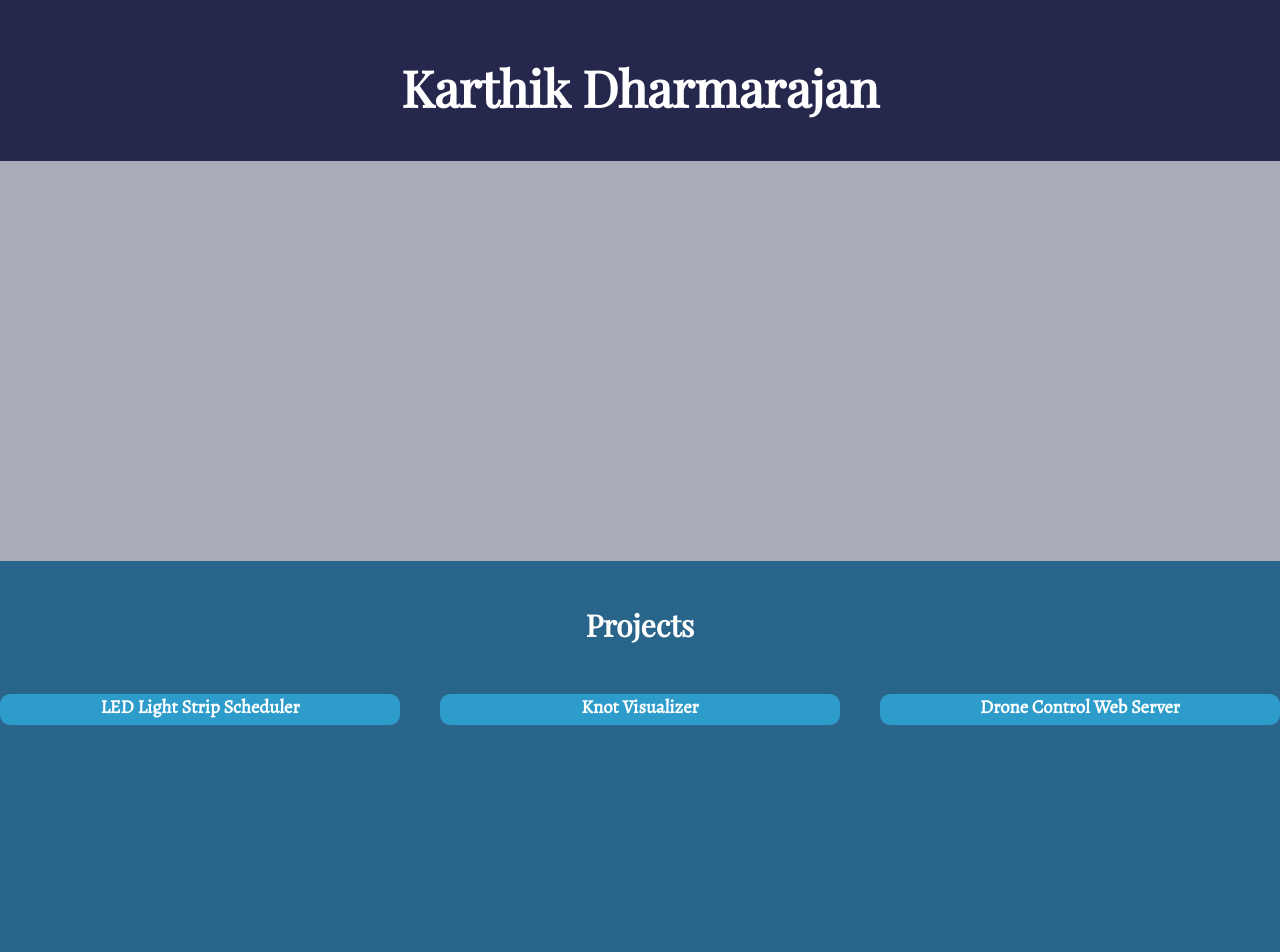
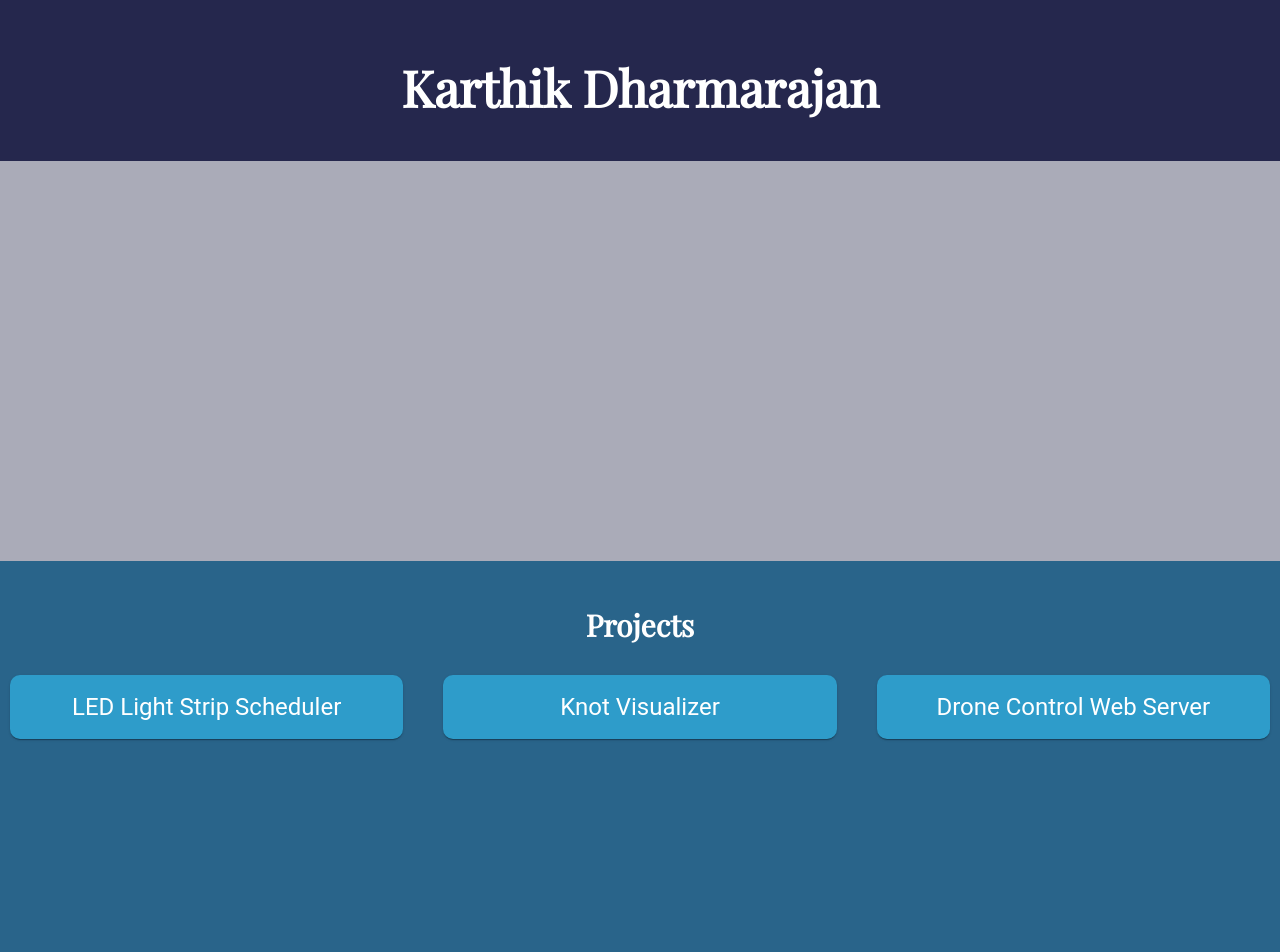
Before and after one commit to KDharmarajanDev/KDharmarajanDev.github.io, a React (Create React App) app in the folder website/: page / in a window 1280 px wide. Shown: the top 952 px of the page. Built offline with nearby package versions, Linux system fonts and the light colour scheme.

Commit message:
Added Cards

```diff
--- a/website/src/App.css
+++ b/website/src/App.css
@@ -41,11 +41,11 @@ body {
 
 #project-section {
   height: 400px;
-  width: 100%;
+  width: auto;
   left: 0;
   background-color: #29648A;
   border: 0;
-  padding: 0;
+  padding: 0px 10px 0px 10px;
   margin: 0;
   overflow-x: hidden;
 }
@@ -63,14 +63,6 @@ body {
   background-color: inherit;
 }
 
-.project-container {
-  background-color: #2E9CCA;
-  border: none;
-  border-radius: 10px;
-  height: 50%;
-  padding: 0;
-}
-
 .project-container-title {
   color: white;
   font-family: 'Alegreya', serif;
--- a/website/src/App.js
+++ b/website/src/App.js
@@ -27,7 +27,6 @@ function App() {
             {projects.map(project => (
               <Grid xs={12} sm={4} item>
                 <ProjectCard name={project.name}>
-
                 </ProjectCard>
               </Grid>
             ))}
--- a/website/src/ProjectCard.js
+++ b/website/src/ProjectCard.js
@@ -1,5 +1,23 @@
+import Card from '@material-ui/core/Card';
+import CardHeader from '@material-ui/core/CardHeader';
+import { makeStyles } from '@material-ui/core/styles';
+
+const useStyles = makeStyles({
+    root: {
+      border: "none",
+      "border-radius": "10px",
+      height: "fit-content",
+      padding: 0,
+      "background-color": "#2E9CCA",
+      border: "none"
+    },
+  });
+
+
 export default function ProjectCard(props) {
-    return (<div className="project-container">
-                <h3 className="project-container-title">{props.name}</h3>
-            </div>);
+    const classes = useStyles();
+
+    return (<Card className="project-container" className={classes.root}>
+                <CardHeader title={props.name} className="project-container-title"/>
+            </Card>);
 }
```
Also changed, not shown: website/package.json (+6 -1 lines), 1 other file (tests, documents, lock files or other folders).
